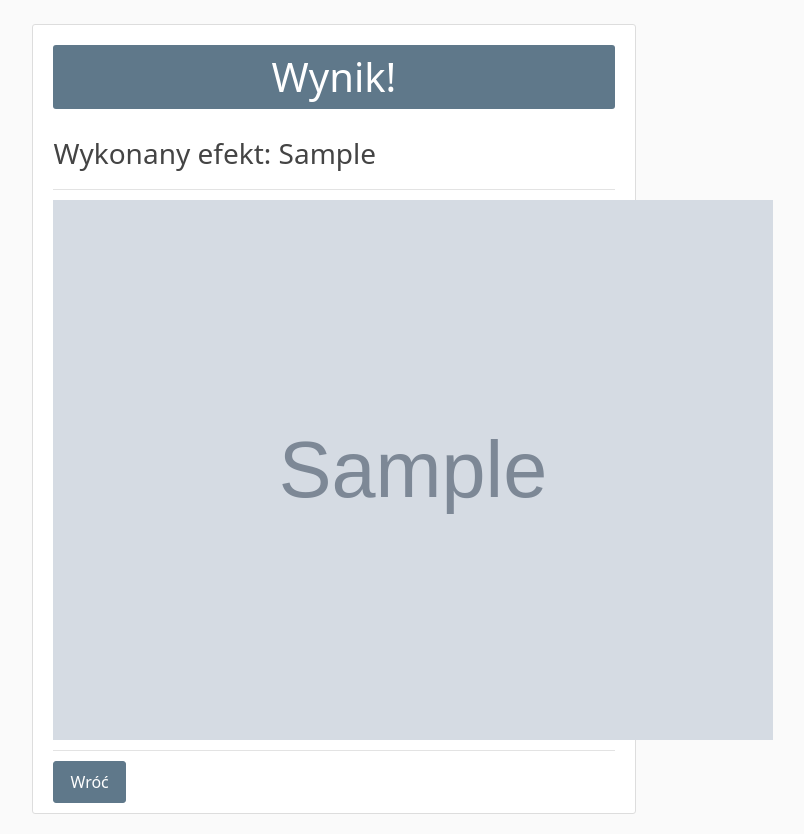
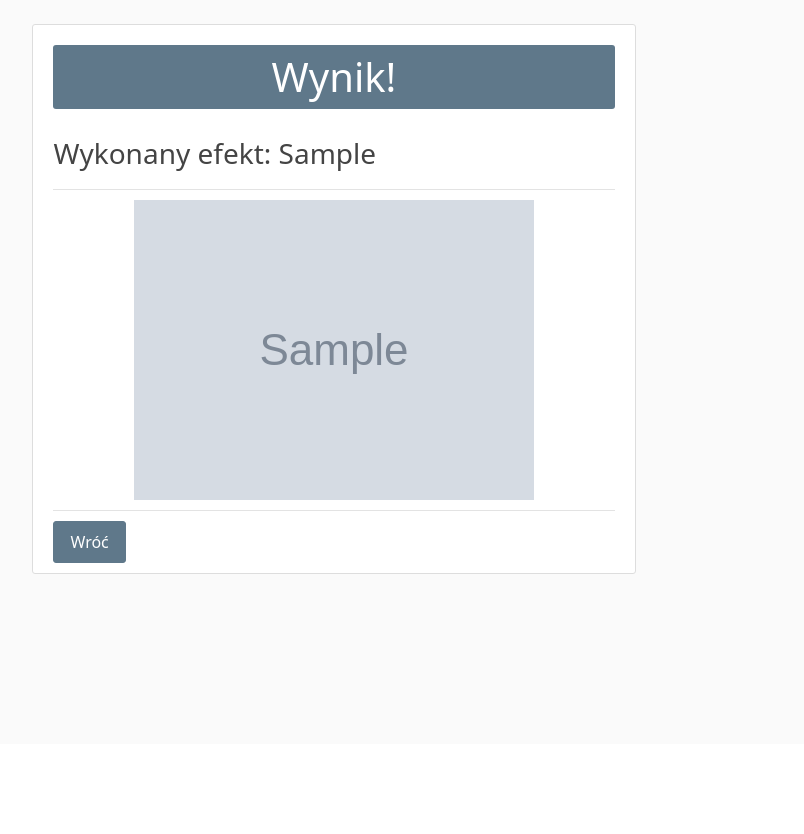
Before and after one commit to gwolan/pic_convolving_website, a Django app: template upload_pic/templates/upload_pic/homepage.html in a window 1280 px wide. Shown: the part 56-890 px from the top of the page, without its empty margins (306-1110 px from the left). After the commit the page ends 630 px from the top, so only its background shows below. Run offline with Django 3.2, Linux system fonts and the light colour scheme; the template is opened without the code that fills it: most values are stand-ins (such as "Sample title", 1, 10 or a date in 2020); grey boxes marked "Sample" are stand-in pictures; some libraries are stand-ins or nearby versions.

Commit message:
Fixed CSS for image to fit into parent div boundaries

```diff
--- a/static/css/homepage.css
+++ b/static/css/homepage.css
@@ -91,6 +91,10 @@ a.article-title:hover {
   border-bottom: 1px solid #e3e3e3
 }
 
+img {
+  max-width: 100%;
+}
+
 .supported-formats {
   padding-bottom: 10px;
   margin-bottom: 4px;
--- a/upload_pic/templates/upload_pic/homepage.html
+++ b/upload_pic/templates/upload_pic/homepage.html
@@ -13,8 +13,8 @@
                         <h3>Wykonany efekt: {{ effect_type }}</h3>
                     </div>
 
-                    <div class="form-section result-img" align="center">
-                        <img id="image" width="720" src="{{ image_url }}">
+                    <div class="form-section" align="center">
+                        <img id="image" src="{{ image_url }}">
                     </div>
 
                     <form method="GET">
```
Lines whose indentation alone changed are shown as unchanged.
